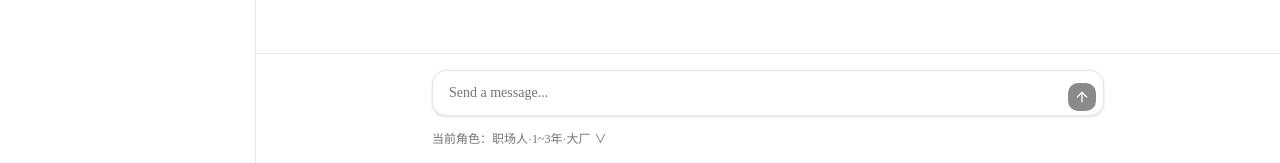
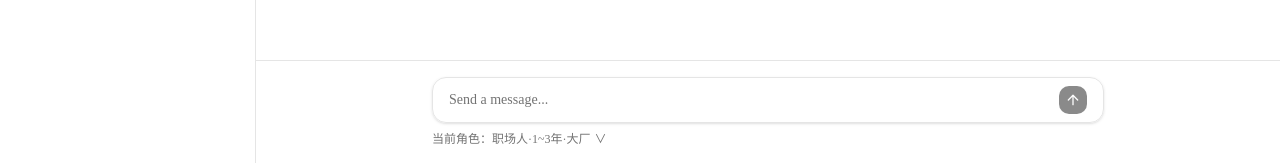
Before and after one commit to Chenqianyu29/interview-assistant, a Next.js app: page / in a window 1280 px wide. Shown: the part 637-800 px from the top of the page. Built offline with nearby package versions, Linux system fonts and the light colour scheme.

Commit message:
input-发送按钮垂直居中

```diff
--- a/src/app/page.tsx
+++ b/src/app/page.tsx
@@ -16,15 +16,15 @@ export default function HomePage() {
       {/* Input area */}
       <div className="border-t p-4">
         <div className="mx-auto max-w-2xl">
-          <div className="relative">
+          <div className="flex items-center gap-2 rounded-xl border px-4 py-2 shadow-sm">
             <textarea
               placeholder="Send a message..."
               rows={1}
-              className="w-full resize-none rounded-xl border bg-background px-4 py-3 pr-12 text-sm shadow-sm placeholder:text-muted-foreground focus:outline-none focus:ring-2 focus:ring-ring"
+              className="flex-1 resize-none bg-transparent text-sm placeholder:text-muted-foreground focus:outline-none"
               disabled
             />
             <button
-              className="absolute right-2 top-1/2 -translate-y-1/2 rounded-lg bg-primary p-1.5 text-primary-foreground transition-colors hover:bg-primary/90 disabled:opacity-50"
+              className="shrink-0 rounded-lg bg-primary p-1.5 text-primary-foreground transition-colors hover:bg-primary/90 disabled:opacity-50"
               disabled
             >
               <ArrowUp className="h-4 w-4" />
```
